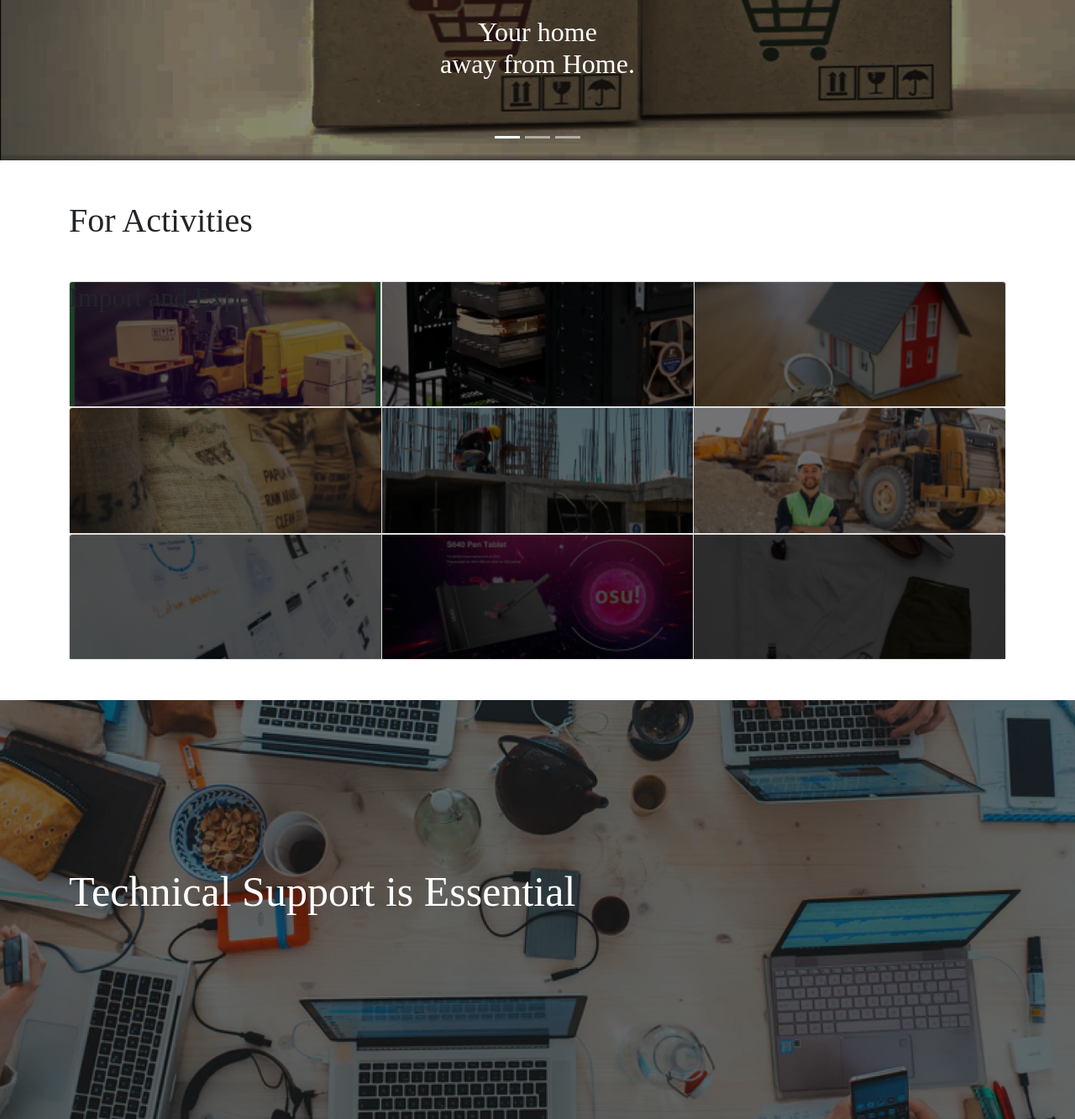
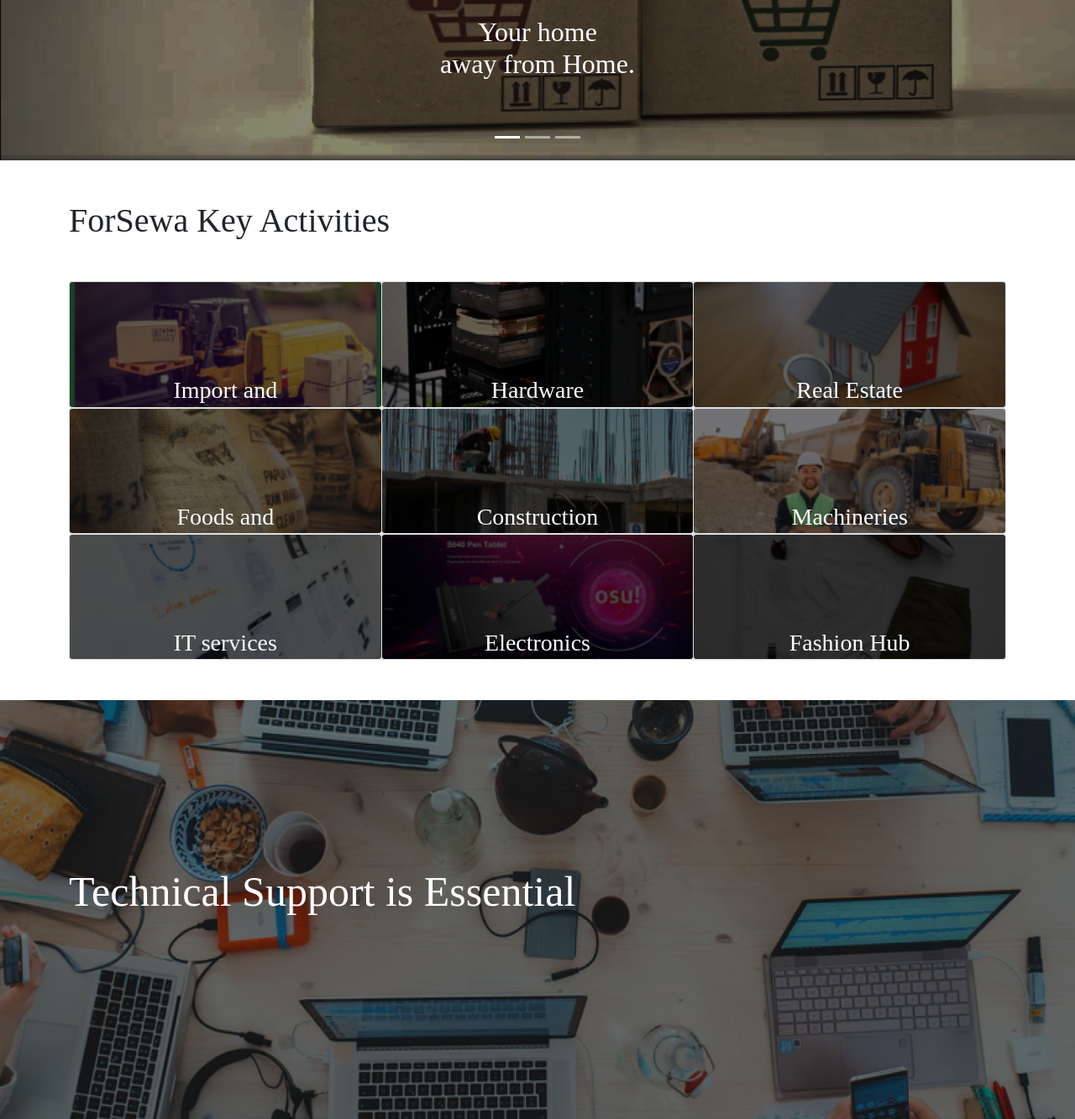
Before and after one commit to Birajramtel/for_sewa, a PHP site: page / in a window 1280 px wide. Shown: the part 452-1785 px from the top of the page at 84% size. Run offline with PHP 8.4, Linux system fonts and the light colour scheme; some libraries are stand-ins or nearby versions; some web fonts are replaced.

Commit message:
Changes made in Home page

```diff
--- a/index.php
+++ b/index.php
@@ -89,41 +89,67 @@
 
     <!-- Section Opened -->
     <section>
-        <!-- Forsewa Key Activities Section Opened -->
-        <div class="container mt-5">
-            <h1 class="mb-5">For Activities</h1>
+         <!-- Forsewa Key Activities Section Opened -->
+         <div class="container mt-5">
+            <h1 class="mb-5">ForSewa Key Activities</h1>
             <div class="card-group activity_image">
-                <div class="card">
-                    <img src="img/activities_1.png" class="card-img-top " alt="Import and Export">
+                <div class="card text-center">
+                    <img src="img/activities_1.png" class="card-img" alt="Import and Export">
+                    <div class="card-img-overlay">
+                        <h3 class="card-body p-5 m-5 text-white">Import and Export</h3>
+                    </div>
                 </div>
-                <h2 class="activity_title">Import and Export</h2>
-                <div class="card">
-                    <img src="img/activities_2.png" class="card-img-top" alt="...">
+                <div class="card text-center">
+                    <img src="img/activities_2.png" class="card-img" alt="Hardware">
+                    <div class="card-img-overlay">
+                        <h3 class="card-body p-5 m-5 text-white">Hardware</h3>
+                    </div>
                 </div>
-                <div class="card">
-                    <img src="img/activities_3.png" class="card-img-top" alt="...">
+                <div class="card text-center">
+                    <img src="img/activities_3.png" class="card-img" alt="Real Estate">
+                    <div class="card-img-overlay">
+                        <h3 class="card-body p-5 m-5 text-white">Real Estate</h3>
+                    </div>
                 </div>
             </div>
             <div class="card-group p-0 mr-0">
-                <div class="card">
-                    <img src="img/activities_4.png" class="card-img-top" alt="...">
+                <div class="card text-center">
+                    <img src="img/activities_4.png" class="card-img" alt="Foods and Grains">
+                    <div class="card-img-overlay">
+                        <h3 class="card-body p-5 m-5 text-white">Foods and Grains</h3>
+                    </div>
                 </div>
-                <div class="card">
-                    <img src="img/activities_5.png" class="card-img-top" alt="...">
+                <div class="card text-center">
+                    <img src="img/activities_5.png" class="card-img" alt="Construction">
+                    <div class="card-img-overlay">
+                        <h3 class="card-body p-5 m-5 text-white">Construction</h3>
+                    </div>
                 </div>
-                <div class="card">
-                    <img src="img/activities_6.png" class="card-img-top" alt="...">
+                <div class="card text-center">
+                    <img src="img/activities_6.png" class="card-img" alt="Machineries">
+                    <div class="card-img-overlay">
+                        <h3 class="card-body p-5 m-5 text-white">Machineries</h3>
+                    </div>
                 </div>
             </div>
             <div class="card-group mt-0">
-                <div class="card">
-                    <img src="img/activities_7.png" class="card-img-top" alt="...">
+                <div class="card text-center">
+                    <img src="img/activities_7.png" class="card-img" alt="IT services">
+                    <div class="card-img-overlay">
+                        <h3 class="card-body p-5 m-5 text-white">IT services</h3>
+                    </div>
                 </div>
-                <div class="card">
-                    <img src="img/activities_8.png" class="card-img-top" alt="...">
+                <div class="card text-center">
+                    <img src="img/activities_8.png" class="card-img" alt="Electronics">
+                    <div class="card-img-overlay">
+                        <h3 class="card-body p-5 m-5 text-white">Electronics</h3>
+                    </div>
                 </div>
-                <div class="card">
-                    <img src="img/activities_9.png" class="card-img-top" alt="...">
+                <div class="card text-center">
+                    <img src="img/activities_9.png" class="card-img" alt="Fashion Hub">
+                    <div class="card-img-overlay">
+                        <h3 class="card-body p-5 m-5 text-white">Fashion Hub</h3>
+                    </div>
                 </div>
             </div>
         </div>
@@ -209,7 +235,8 @@
                   <h2 class="text-white">Key Activities</h2>
                   <ul style="list-style-type:none;">
                       <li><a class="footer_link" href="#">Import and Export</a></li>
-                      <li><a class="footer_link" href="package.php">Real Estate</a></li>
+                      <li><a class="footer_link" href="#">Hardware</a></li>
+                      <li><a class="footer_link" href="#">Real Estate</a></li>
                       <li><a class="footer_link" href="#">Foods and Grains</a></li>
                       <li><a class="footer_link" href="#">Construction</a></li>
                       <li><a class="footer_link" href="#">Machineries</a></li>
```
